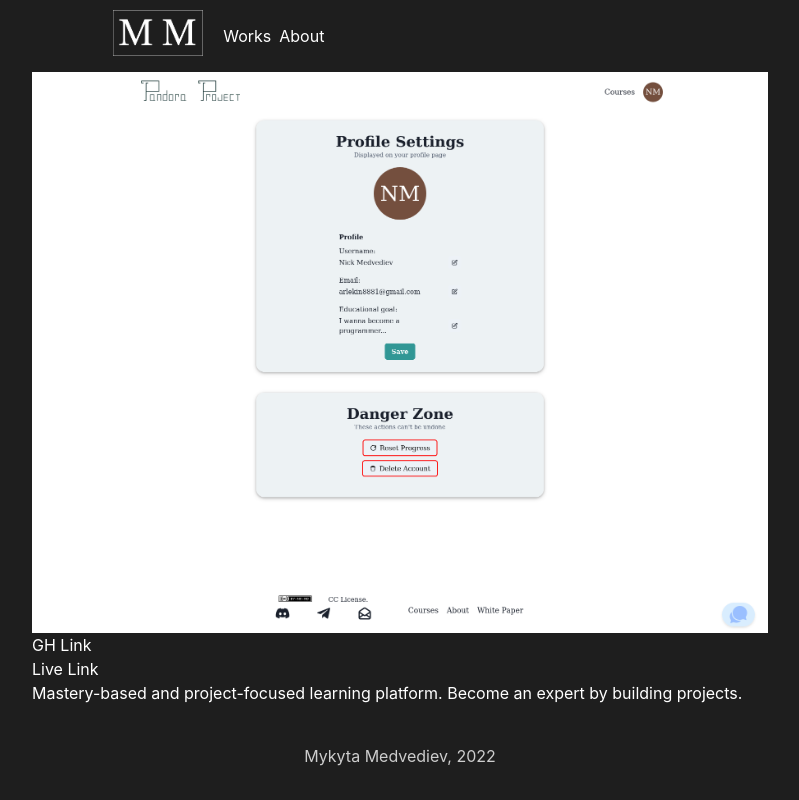
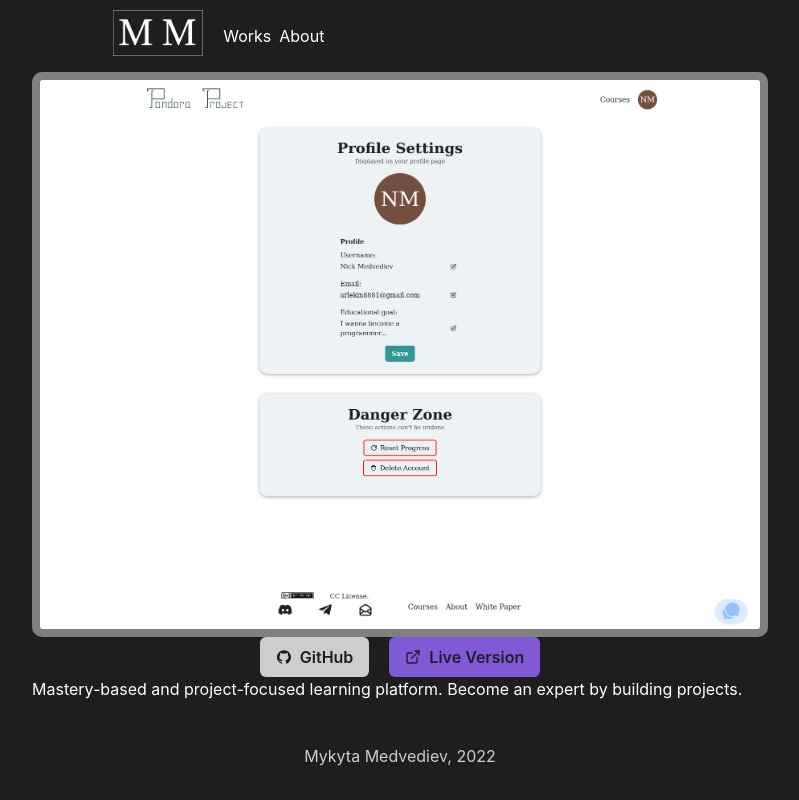
Before and after one commit to Furilon/portfolio-website, a Next.js app: page /project/pandora in a window 1280 px wide. Shown: the whole page, without its empty margins (240-1039 px from the left). Built offline with nearby package versions, Linux system fonts and the light colour scheme.

Commit message:
Styled project link buttons

```diff
--- a/components/project.js
+++ b/components/project.js
@@ -1,9 +1,11 @@
 import { Image, Link, Button, Flex, Header, Text } from "@chakra-ui/react";
-// import Img from "../components/image";
+import { AiFillGithub } from "react-icons/ai";
+import { ExternalLinkIcon } from "@chakra-ui/icons";
 
 export default function Project({ ghLink, liveLink, img, description }) {
   return (
     <Flex direction="column">
+      <Flex>
         <Image
           src={img}
           // w={{ base: "356px", sm: "510", md: "1187", lg: "1780px" }}
@@ -12,9 +14,34 @@ export default function Project({ ghLink, liveLink, img, description }) {
           h="auto"
           alt="Project Screenshot"
           layout="fill"
+          border="8px"
+          borderRadius="10px"
+          borderColor="gray"
         />
-      <Link href={ghLink}>GH Link</Link>
-      <Link href={liveLink}>Live Link</Link>
+      </Flex>
+      <Flex justify="center" align="center" gap="20px">
+        <Link href={ghLink}>
+          <Button
+            leftIcon={<AiFillGithub />}
+            bg="#cdcdcd"
+            textColor="#1e1e1e"
+            _hover={{
+              bg: "whiteAlpha.600",
+            }}
+          >
+            GitHub
+          </Button>
+        </Link>
+        <Link href={liveLink}>
+          <Button
+            leftIcon={<ExternalLinkIcon />}
+            bg="purple.500"
+            _hover={{ bg: "purple.700" }}
+          >
+            Live Version
+          </Button>
+        </Link>
+      </Flex>
       <Text>{description}</Text>
     </Flex>
   );
```
Lines whose indentation alone changed are shown as unchanged.
